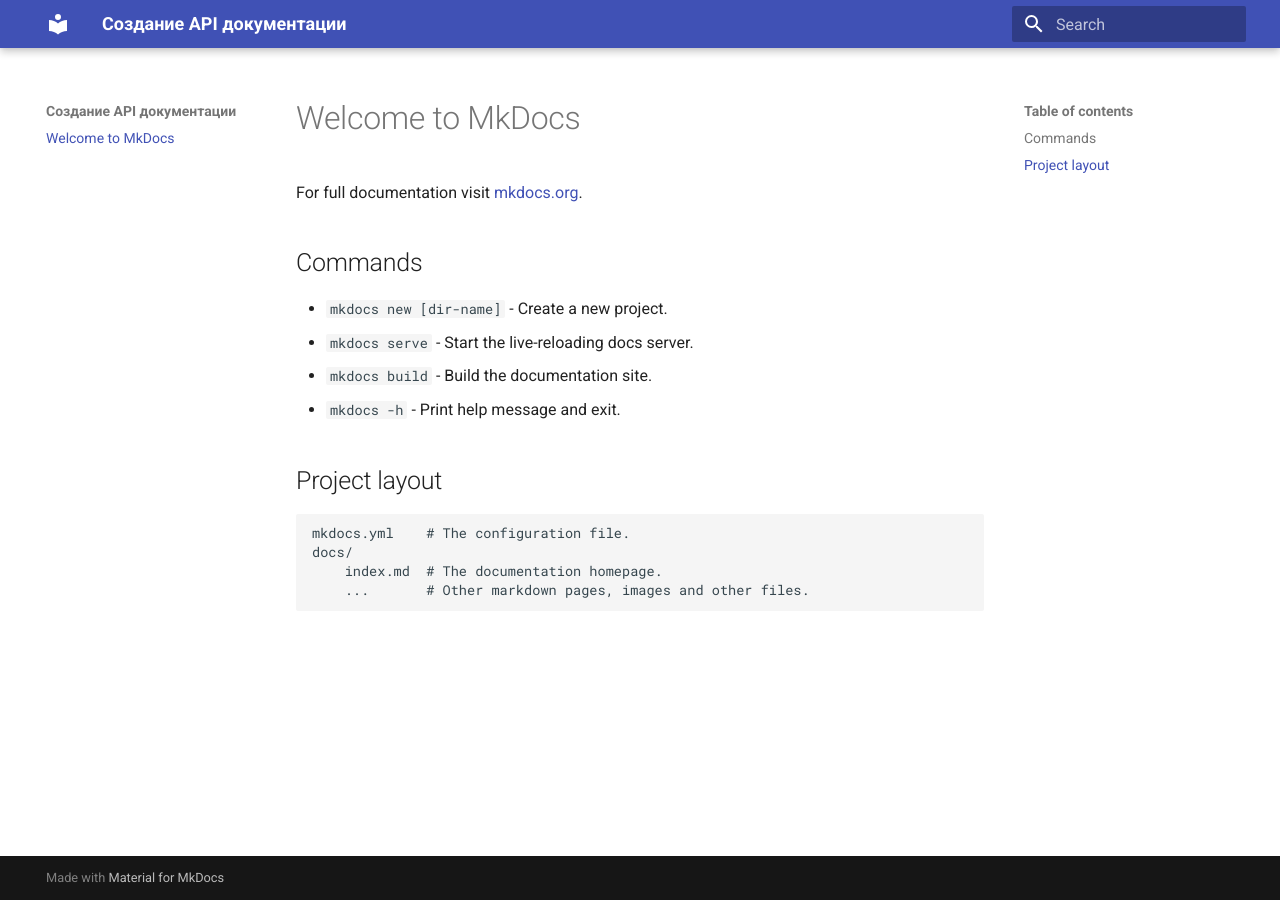
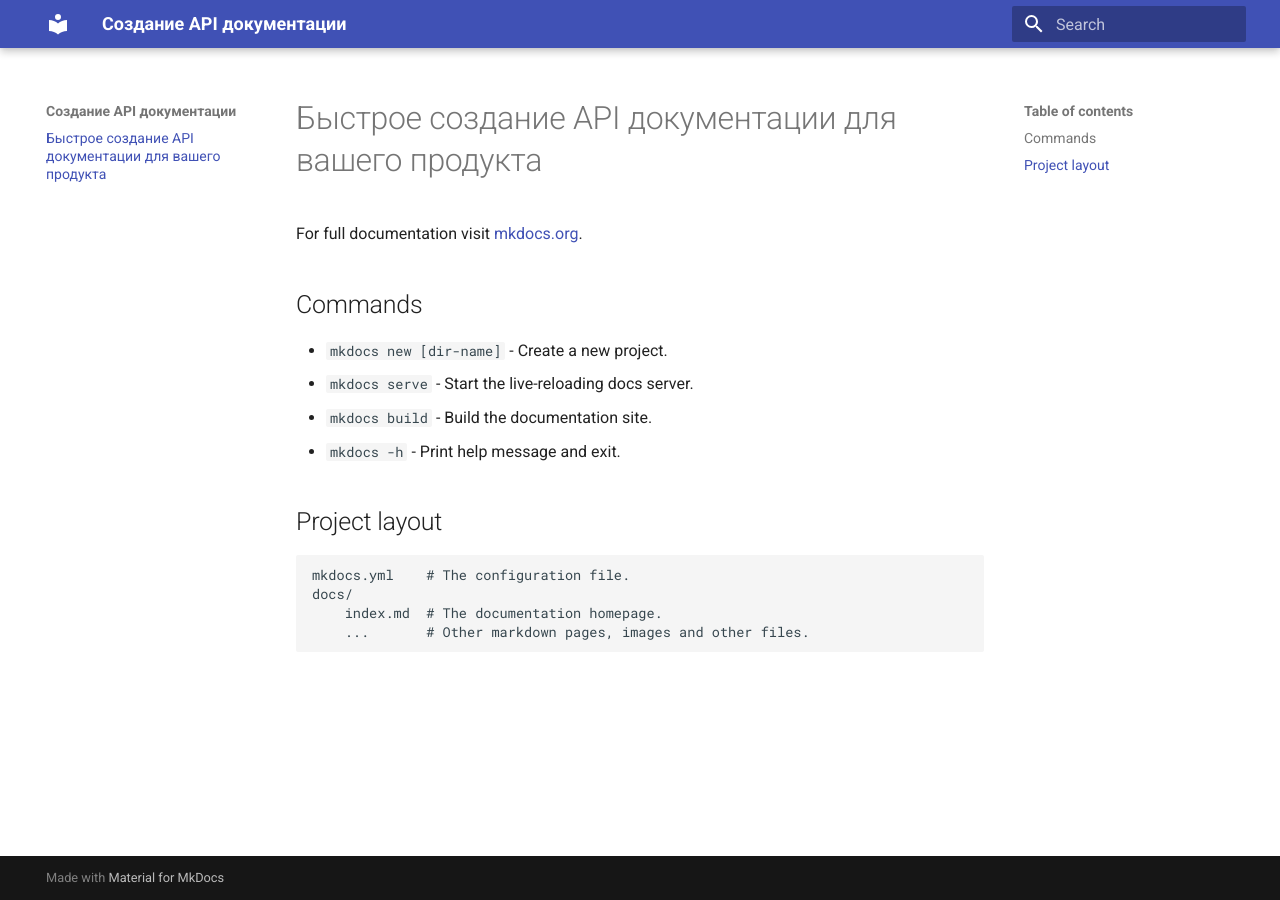
Before and after one commit to sdvnc/d3100, an MkDocs documentation site: the page built from docs/index.md, in a window 1280 px wide. Built offline with MkDocs 1.6.1 and Material for MkDocs 9.7.7, drawn with Linux system fonts in a browser that asks for light colours.

Commit message:
Index change

```diff
--- a/docs/index.md
+++ b/docs/index.md
@@ -1,4 +1,4 @@
-# Welcome to MkDocs
+# Быстрое создание API документации для вашего продукта
 
 For full documentation visit [mkdocs.org](https://www.mkdocs.org).
 
```
